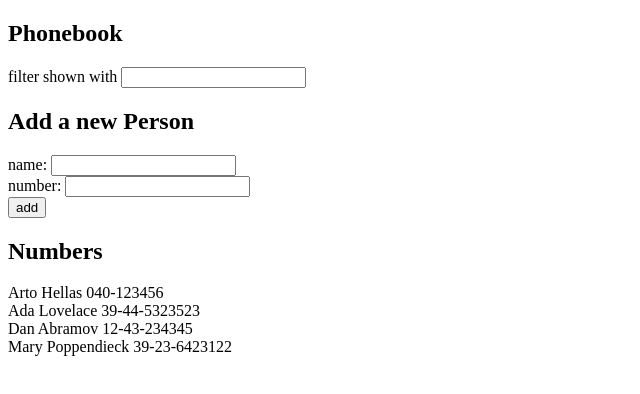
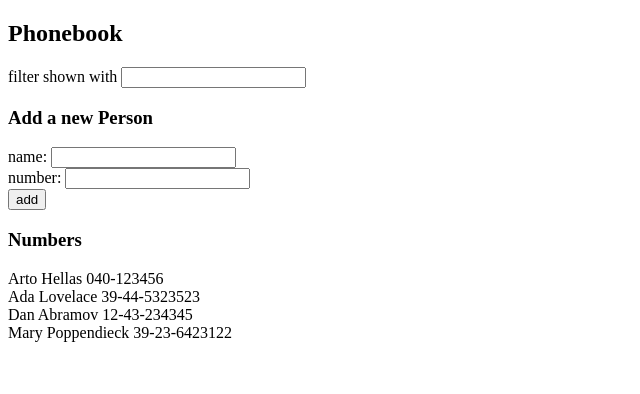
Before and after one commit to 70fu/fullstackopen-2023, a React (Vite) app in the folder part2/phonebook/: page / in a window 1280 px wide. Shown: the top 394 px of the page, without its empty margins (0-640 px from the left). Built offline with nearby package versions, Linux system fonts and the light colour scheme.

Commit message:
complete exercise 2.10

```diff
--- a/part2/phonebook/src/App.jsx
+++ b/part2/phonebook/src/App.jsx
@@ -1,82 +1,112 @@
 import { useState } from 'react'
 
-const Person = ({person}) =>{
+const Filter = ({ filter, onChange }) => {
+  return (
+    <div>
+      filter shown with <input value={filter} onChange={onChange} />
+    </div>
+  )
+}
+
+const PersonForm = ({ addPerson }) => {
+  const [newName, setNewName] = useState('')
+  const [newNumber, setNewNumber] = useState('')
+
+  const handleNewNameChange = (event) => {
+    setNewName(event.target.value);
+  };
+
+  const handleNewNumberChange = (event) => {
+    setNewNumber(event.target.value);
+  };
+
+  const handleAddPerson = (event) => {
+    event.preventDefault();
+    const trimmedName = newName.trim();
+    const trimmedNumber = newNumber.trim();
+
+    if (trimmedName.length == 0 || trimmedNumber.length == 0) {
+      return;
+    }
+
+    if (addPerson(trimmedName, trimmedNumber)) {
+      setNewName('');
+      setNewNumber('');
+    }
+  }
+
+  return (
+    <form onSubmit={handleAddPerson}>
+      <div>
+        name: <input value={newName} onChange={handleNewNameChange} />
+      </div>
+      <div>
+        number: <input value={newNumber} onChange={handleNewNumberChange} />
+      </div>
+      <div>
+        <button type="submit">add</button>
+      </div>
+    </form>
+  )
+}
+
+const Person = ({ person }) => {
   return (
     <>
-    {person.name} {person.number}
-    <br/>
+      {person.name} {person.number}
+      <br />
     </>
   );
 }
 
+const PersonList = ({ persons, filter }) => {
+  return (
+    <div>
+      {persons.filter((person) => filter.trim().length === 0 || person.name.toLowerCase().includes(filter.toLowerCase()))
+        .map((person) =>
+          <Person key={person.name} person={person} />
+        )}
+    </div>
+  )
+}
+
 const App = () => {
   const [persons, setPersons] = useState([
-    { name: 'Arto Hellas', number: '040-123456', id: 1 },
-    { name: 'Ada Lovelace', number: '39-44-5323523', id: 2 },
-    { name: 'Dan Abramov', number: '12-43-234345', id: 3 },
-    { name: 'Mary Poppendieck', number: '39-23-6423122', id: 4 }
+    { name: 'Arto Hellas', number: '040-123456' },
+    { name: 'Ada Lovelace', number: '39-44-5323523' },
+    { name: 'Dan Abramov', number: '12-43-234345' },
+    { name: 'Mary Poppendieck', number: '39-23-6423122' }
   ])
   const [filter, setFilter] = useState('');
-  const [newName, setNewName] = useState('')
-  const [newNumber, setNewNumber] = useState('')
 
   const handleFilterChange = (event) => {
     setFilter(event.target.value);
   };
 
-  const handleNewNameChange = (event) =>{
-    setNewName(event.target.value);
-  };
-
-  const handleNewNumberChange = (event) =>{
-    setNewNumber(event.target.value);
-  };
-
-  const addPerson = (event) =>{
-    event.preventDefault();
-    const trimmedName = newName.trim();
-    const trimmedNumber = newNumber.trim();
-
-    if(trimmedName.length==0 || trimmedNumber.length == 0){
-      return;
-    }
-    if(persons.findIndex((person)=>person.name===trimmedName)>-1){
+  const addPerson = (newName, newNumber) => {
+    if (persons.findIndex((person) => person.name === newName) > -1) {
       alert(`${trimmedName} has already been added to the phonebook`);
-      return;
+      return false;
     }
 
     const newPerson = {
-      name:trimmedName,
-      number:trimmedNumber
+      name: newName,
+      number: newNumber
     }
     setPersons(persons.concat(newPerson));
-    setNewName('');
-    setNewNumber('');
+    return true;
   }
 
   return (
     <div>
       <h2>Phonebook</h2>
-        <div>
-          filter shown with <input value={filter} onChange={handleFilterChange}/>
-        </div>
-      <h2>Add a new Person</h2>
-      <form onSubmit={addPerson}>
-        <div>
-          name: <input value={newName} onChange={handleNewNameChange}/>
-        </div>
-        <div>
-          number: <input value={newNumber} onChange={handleNewNumberChange}/>
-        </div>
-        <div>
-          <button type="submit">add</button>
-        </div>
-      </form>
-      <h2>Numbers</h2>
-      {persons.filter((person)=>filter.trim().length===0 || person.name.toLowerCase().includes(filter.toLowerCase()))
-          .map((person)=>
-            <Person key={person.name} person={person}/>
-          )}
+      <Filter filter={filter} onChange={handleFilterChange} />
+
+      <h3>Add a new Person</h3>
+      <PersonForm addPerson={addPerson} />
+
+      <h3>Numbers</h3>
+      <PersonList filter={filter} persons={persons} />
     </div>
   )
 }
```
